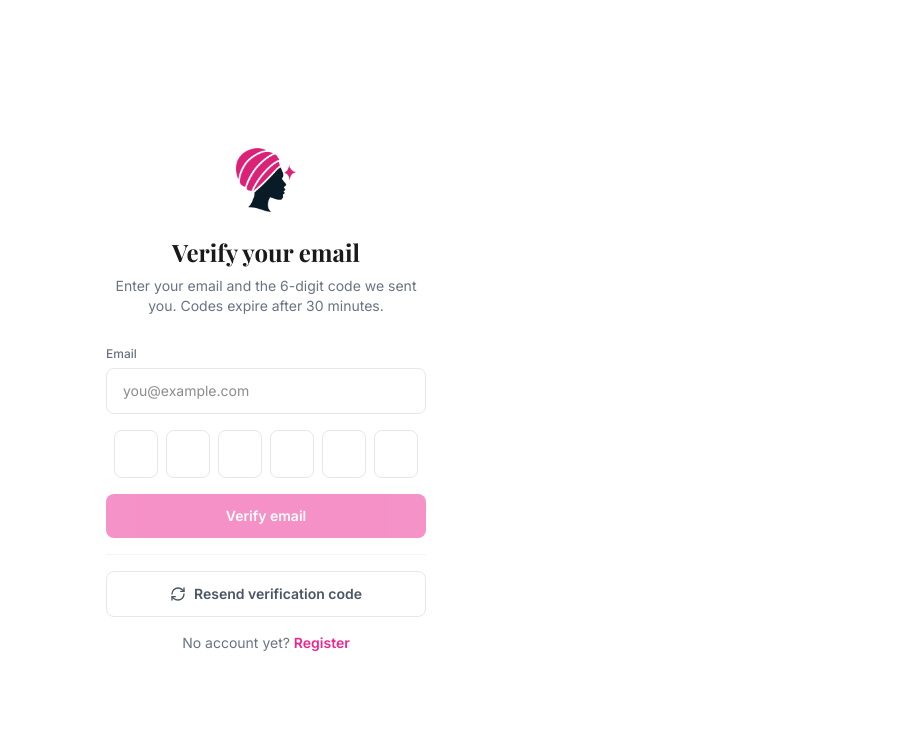
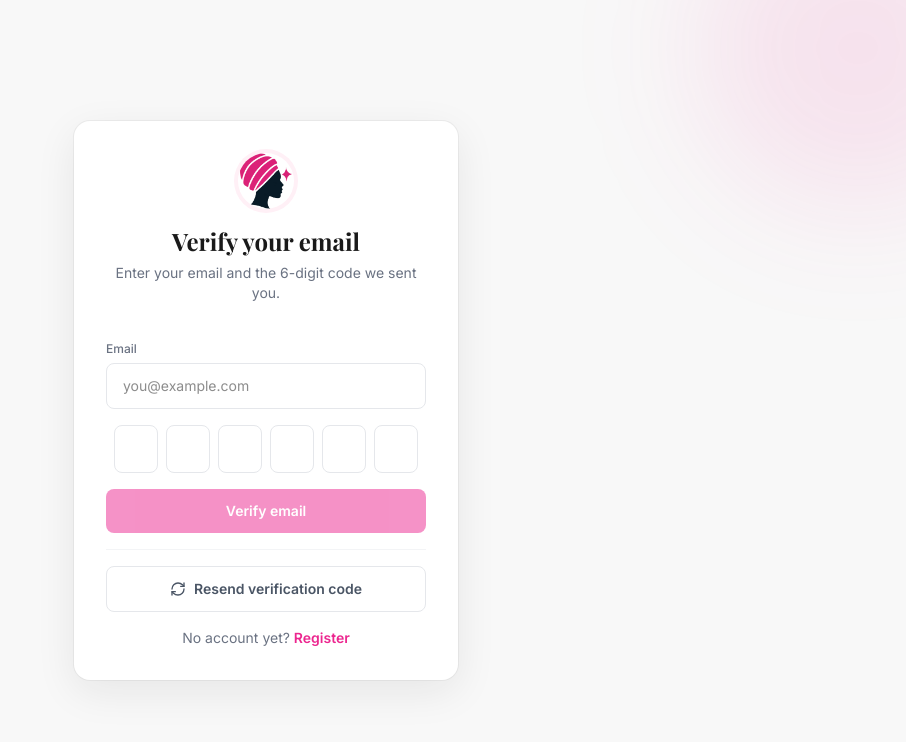
Before and after one commit to AlaffiaM/mayden-money-mind, a React (Vite) app in the folder client/: page /verify-email in a window 1280 px wide. Shown: the top 742 px of the page, without its empty margins (374-1280 px from the left). Built offline with nearby package versions, Linux system fonts and the light colour scheme; no server answers.

Commit message:
Update VerifyEmail.jsx

```diff
--- a/client/src/pages/VerifyEmail.jsx
+++ b/client/src/pages/VerifyEmail.jsx
@@ -3,6 +3,7 @@ import { Link, useNavigate } from "react-router-dom";
 import { useAuth } from "../context/AuthContext";
 import { CheckCircle2, RefreshCw } from "lucide-react";
 import VerifyCodeForm from "../components/ui/VerifyCodeForm";
+import AuthLayout from "../components/ui/AuthLayout";
 
 export default function VerifyEmail() {
   const navigate = useNavigate();
@@ -40,37 +41,34 @@ export default function VerifyEmail() {
 
   if (status === "success") {
     return (
-      <Centered>
-        <CheckCircle2 size={48} className="mx-auto text-green-600" />
-        <h1 className="font-serif text-2xl font-bold text-mayden-dark text-center mt-4">
-          Email verified!
-        </h1>
-        <p className="text-sm text-gray-500 text-center mt-2">
-          Your email is confirmed. You can now access your daily audio and subscription.
-        </p>
+      <AuthLayout
+        title="Email verified!"
+        subtitle="Your email is confirmed — you can now access your daily audio."
+      >
+        <div className="flex flex-col items-center">
+          <div className="flex h-16 w-16 items-center justify-center rounded-full bg-green-50">
+            <CheckCircle2 size={34} className="text-green-600" />
+          </div>
           <Link
             to="/dashboard"
-          className="mt-6 inline-block px-8 py-3 rounded-lg bg-mayden-magenta text-white font-semibold text-sm text-center hover:bg-mayden-magenta/90"
+            className="mt-6 w-full rounded-lg bg-mayden-magenta py-3 text-center text-sm font-semibold text-white transition-colors hover:bg-mayden-magenta/90"
           >
             Go to Dashboard
           </Link>
-        <p className="text-sm text-gray-500 text-center mt-3">
+          <p className="mt-3 text-sm text-gray-500">
             Taking you to your dashboard…
           </p>
-      </Centered>
+        </div>
+      </AuthLayout>
     );
   }
 
   return (
-    <Centered>
-      <h1 className="font-serif text-2xl font-bold text-mayden-dark text-center">
-        Verify your email
-      </h1>
-      <p className="text-sm text-gray-500 text-center mt-2 max-w-xs">
-        Enter your email and the 6-digit code we sent you. Codes expire after 30 minutes.
-      </p>
-
-      <div className="w-full max-w-xs mt-6 space-y-4">
+    <AuthLayout
+      title="Verify your email"
+      subtitle="Enter your email and the 6-digit code we sent you."
+    >
+      <div className="space-y-4">
         <label className="block">
           <span className="text-xs font-medium text-gray-500">Email</span>
           <input
@@ -78,7 +76,7 @@ export default function VerifyEmail() {
             value={email}
             onChange={(e) => setEmail(e.target.value)}
             placeholder="you@example.com"
-            className="mt-1 w-full px-4 py-3 rounded-lg border border-gray-200 focus:outline-none focus:ring-2 focus:ring-mayden-magenta/40 text-sm"
+            className="mt-1 w-full rounded-lg border border-gray-200 px-4 py-3 text-sm focus:border-mayden-magenta focus:outline-none focus:ring-2 focus:ring-mayden-magenta/40"
           />
         </label>
 
@@ -88,36 +86,21 @@ export default function VerifyEmail() {
           <button
             type="button"
             onClick={handleResend}
-            className="w-full py-3 rounded-lg border border-gray-200 text-gray-600 font-semibold text-sm hover:border-mayden-magenta hover:text-mayden-magenta transition-colors flex items-center justify-center gap-2"
+            className="flex w-full items-center justify-center gap-2 rounded-lg border border-gray-200 py-3 text-sm font-semibold text-gray-600 transition-colors hover:border-mayden-magenta hover:text-mayden-magenta"
           >
             <RefreshCw size={16} />
             Resend verification code
           </button>
-          {resendMsg && <p className="mt-3 text-sm text-center text-gray-600">{resendMsg}</p>}
+          {resendMsg && <p className="mt-3 text-center text-sm text-gray-600">{resendMsg}</p>}
         </div>
 
-        <p className="text-sm text-center text-gray-500">
+        <p className="text-center text-sm text-gray-500">
           No account yet?{" "}
           <Link to="/register" className="text-mayden-magenta font-semibold hover:underline">
             Register
           </Link>
         </p>
       </div>
-    </Centered>
+    </AuthLayout>
   );
 }
-
-function Centered({ children }) {
-  return (
-    <div className="min-h-screen bg-white flex items-center justify-center px-4 py-12">
-      <div className="w-full max-w-sm flex flex-col items-center">
-        <img
-          src="/assets/logo.jpg"
-          alt="Money & Mind"
-          className="w-16 h-16 object-contain mx-auto mb-6"
-        />
-        {children}
-      </div>
-    </div>
-  );
-}
```
Lines whose indentation alone changed are shown as unchanged.
